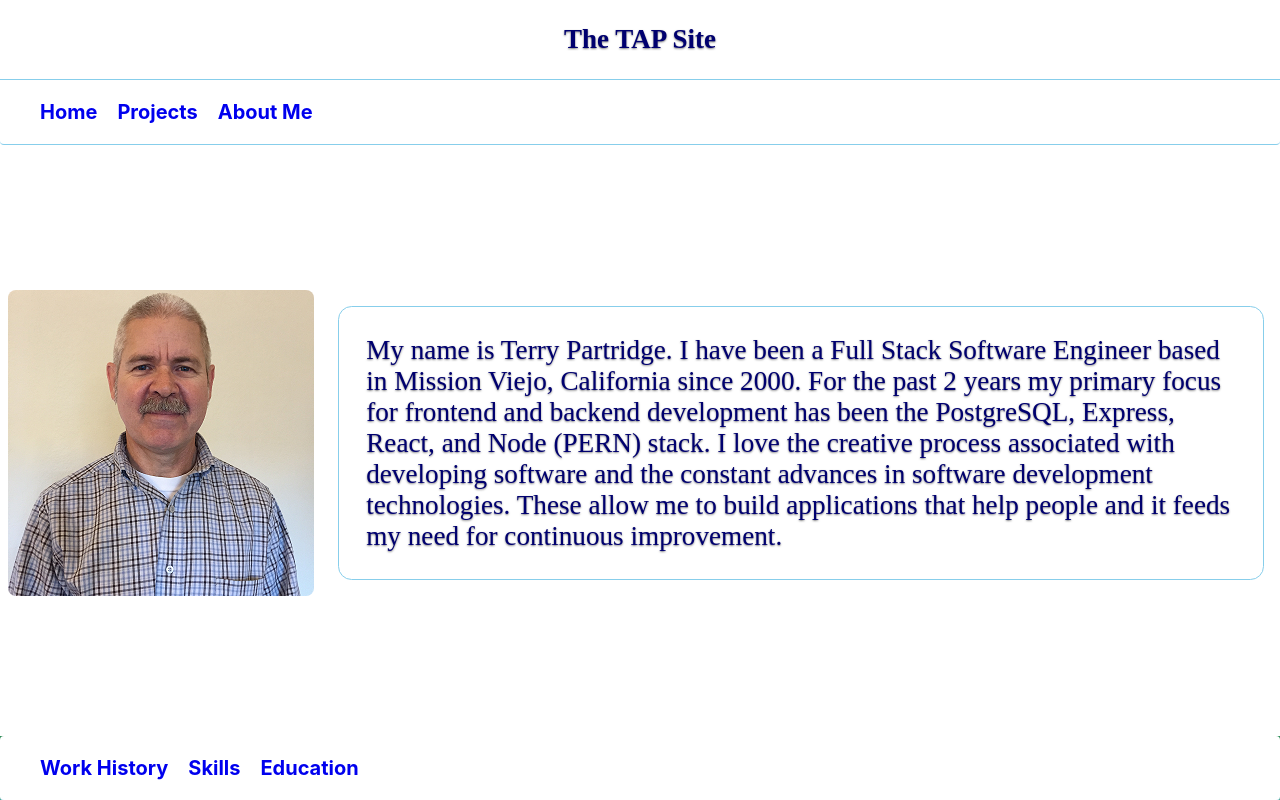
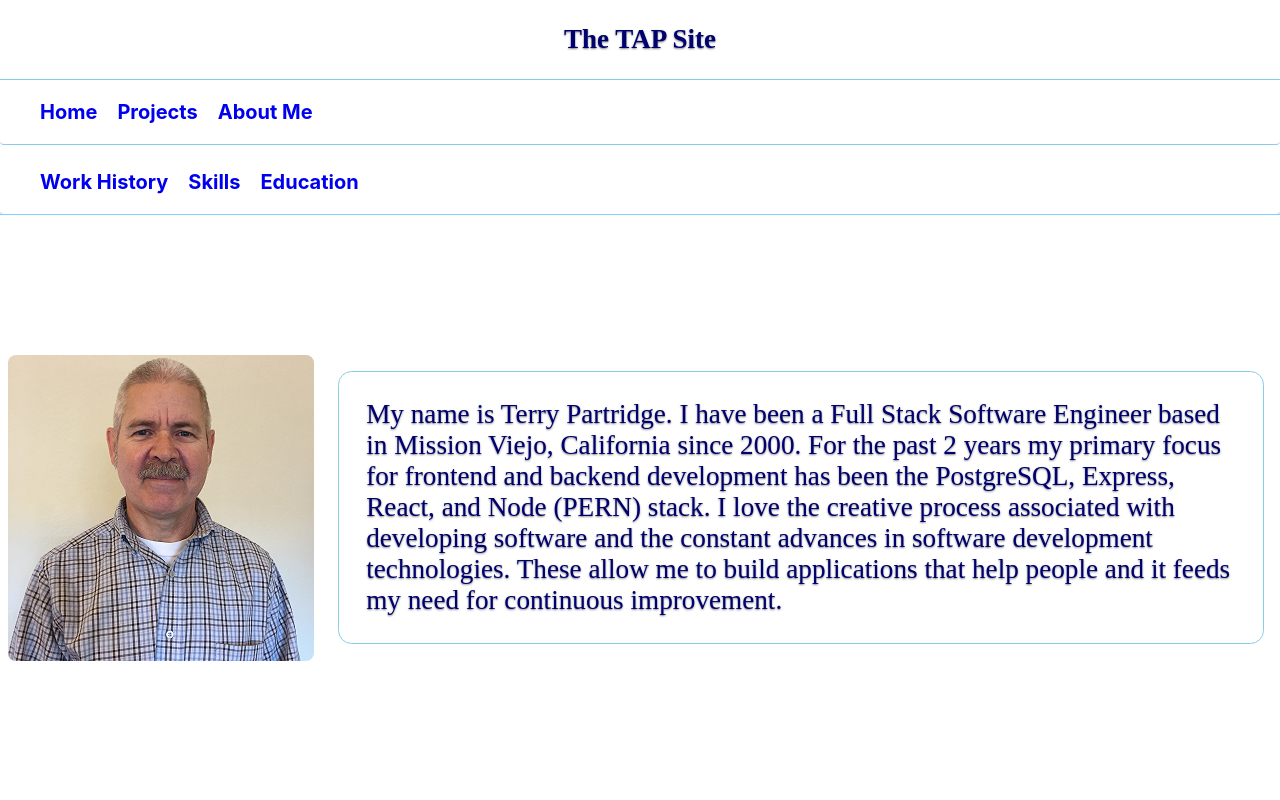
Before and after one commit to ocsfwarch/thetapsite, a React (Create React App) app: page /AboutMe in a window 1280 px wide. Built offline with nearby package versions, Linux system fonts and the light colour scheme.

Commit message:
Updates to About Me display

```diff
--- a/src/components/AboutMe/AboutMe.js
+++ b/src/components/AboutMe/AboutMe.js
@@ -4,6 +4,7 @@ import { AboutMeNav } from "./AboutMeNav";
 const AboutMe = () => {
   return (
     <div className="aboutme_container">
+      <AboutMeNav />
       <section className="aboutme_content">
         <section className="img_sect">
           <section className="img_display">
@@ -27,7 +28,6 @@ const AboutMe = () => {
           </p>
         </section>
       </section>
-      <AboutMeNav />
     </div>
   );
 };
--- a/src/components/AboutMe/AboutMeNav.js
+++ b/src/components/AboutMe/AboutMeNav.js
@@ -2,7 +2,7 @@ import React from "react";
 
 const AboutMeNav = () => {
   return (
-    <section className="aboutme_footer">
+    <section className="aboutme_menu_display">
       <section className="app_header_menu">
         <nav className="navContent">
           <section>
--- a/src/components/AboutMe/Education.js
+++ b/src/components/AboutMe/Education.js
@@ -4,6 +4,7 @@ import { AboutMeNav } from "./AboutMeNav";
 const Education = () => {
   return (
     <section className="aboutme_container">
+      <AboutMeNav />
       <section className="education_card_container">
         <section className="education_card">
           <div>
@@ -44,7 +45,6 @@ const Education = () => {
           </div>
         </section>
       </section>
-      <AboutMeNav />
     </section>
   );
 };
--- a/src/components/AboutMe/Skills.js
+++ b/src/components/AboutMe/Skills.js
@@ -5,8 +5,8 @@ import { SkillsList } from "./SkillsList";
 const Skills = () => {
   return (
     <section className="aboutme_container">
+      <AboutMeNav />
       <SkillsList />
-      <AboutMeNav />
     </section>
   );
 };
--- a/src/components/AboutMe/WorkHistory.js
+++ b/src/components/AboutMe/WorkHistory.js
@@ -5,8 +5,8 @@ import { WorkList } from "./WorkList";
 const WorkHistory = () => {
   return (
     <section className="aboutme_container">
+      <AboutMeNav />
       <WorkList />
-      <AboutMeNav />
     </section>
   );
 };
--- a/src/index.css
+++ b/src/index.css
@@ -578,6 +578,7 @@ img {
   align-items: center;
   width: 100%;
   background-color: white;
+  border-top: 1px solid lightskyblue;
 }
 
 .aboutme_container .aboutme_content .img_sect {
@@ -614,11 +615,10 @@ img {
   border: 1px skyblue solid;
 }
 
-.aboutme_footer {
+.aboutme_menu_display {
   flex: 0 0 auto;
   height: 4em;
   width: 100%;
-  background-color: seagreen;
 }
 
 @media (min-width: 600px) {
@@ -683,7 +683,7 @@ img {
   justify-content: space-evenly;
   align-items: center;
   background-color: white;
-  border-bottom: 1px solid lightskyblue;
+  border-top: 1px solid lightskyblue;
 }
 
 .education_card {
@@ -759,6 +759,7 @@ img {
   width: 100%;
   overflow-y: scroll;
   -webkit-overflow-scrolling: touch;
+  border-top: 1px solid lightskyblue;
 }
 
 .work_history_card {
```
